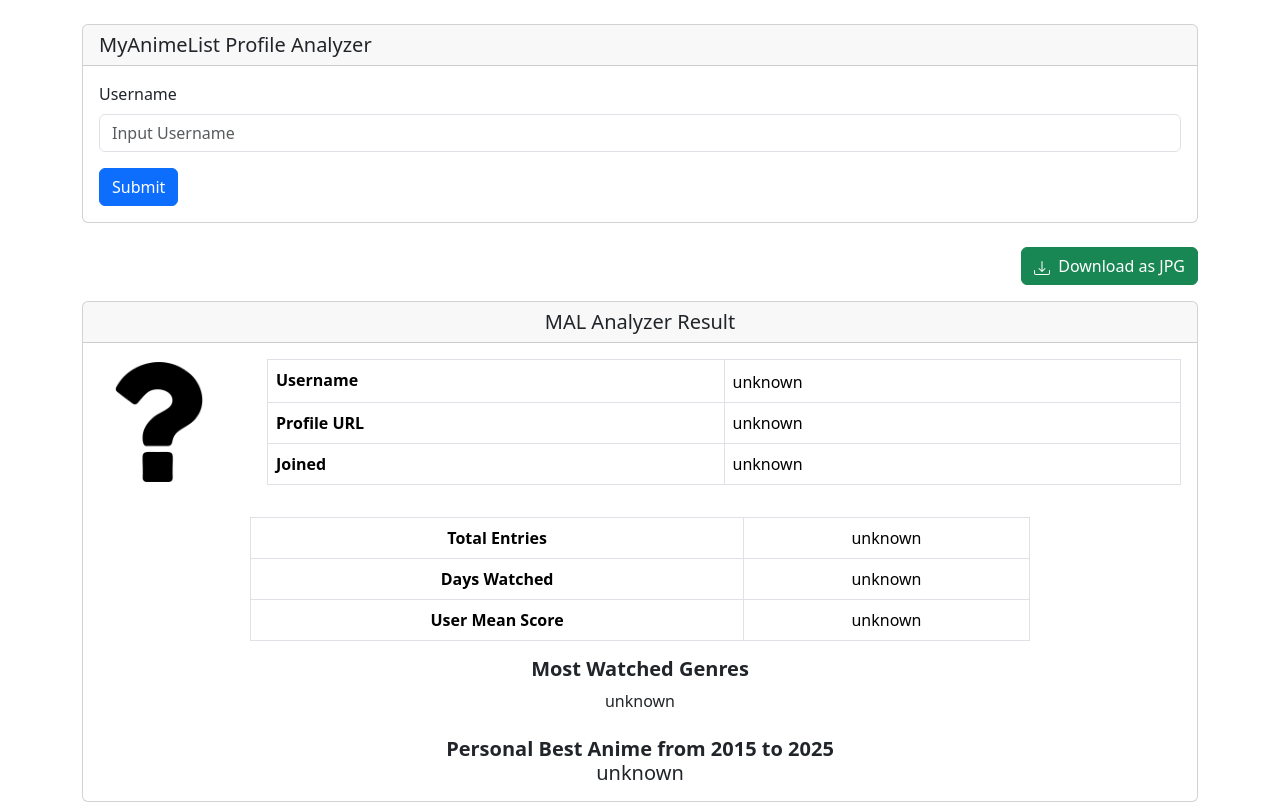
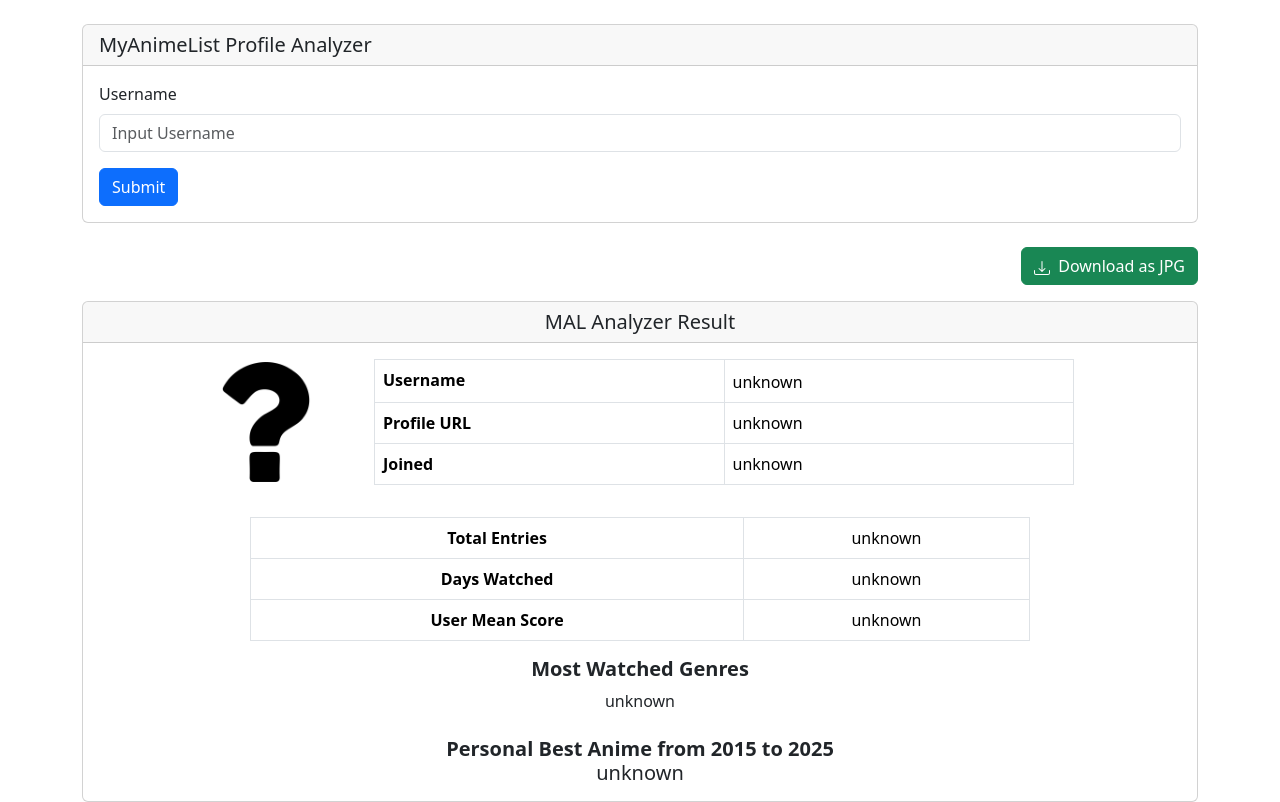
Before and after one commit to rayhanadri/frontend-mal-analyzer, a plain HTML site: page index.html in a window 1280 px wide. Drawn offline with nearby package versions, Linux system fonts and the light colour scheme.

Commit message:
fix profile table

```diff
--- a/index.html
+++ b/index.html
@@ -52,13 +52,13 @@
       <h5 class="card-header text-center">MAL Analyzer Result</h5>
       <div class="card-body">
         <div class="d-flex align-items-start mb-3" style="justify-content: center;">
-          <div class="row w-80">
+          <div class="row w-60">
             <div class="col-12 col-md-auto d-flex justify-content-center align-items-center mb-3 mb-md-0">
               <img src="img/unknown.png" class="me-md-4 mb-2 mb-md-0 img-fluid rounded" style="max-width: 120px; height: auto;" id="result_image" alt="user image">
             </div>
             <div class="col-12 col-md d-flex align-items-center">
               <div class="table-responsive w-100">
-                <table class="table table-bordered mb-0" style="table-layout: fixed; word-break: break-all;">
+                <table class="table table-bordered mb-0" style="table-layout: fixed; word-break: break-all; max-width: 700px;">
                   <tbody>
                     <tr>
                       <td><b>Username</b></td>
```
